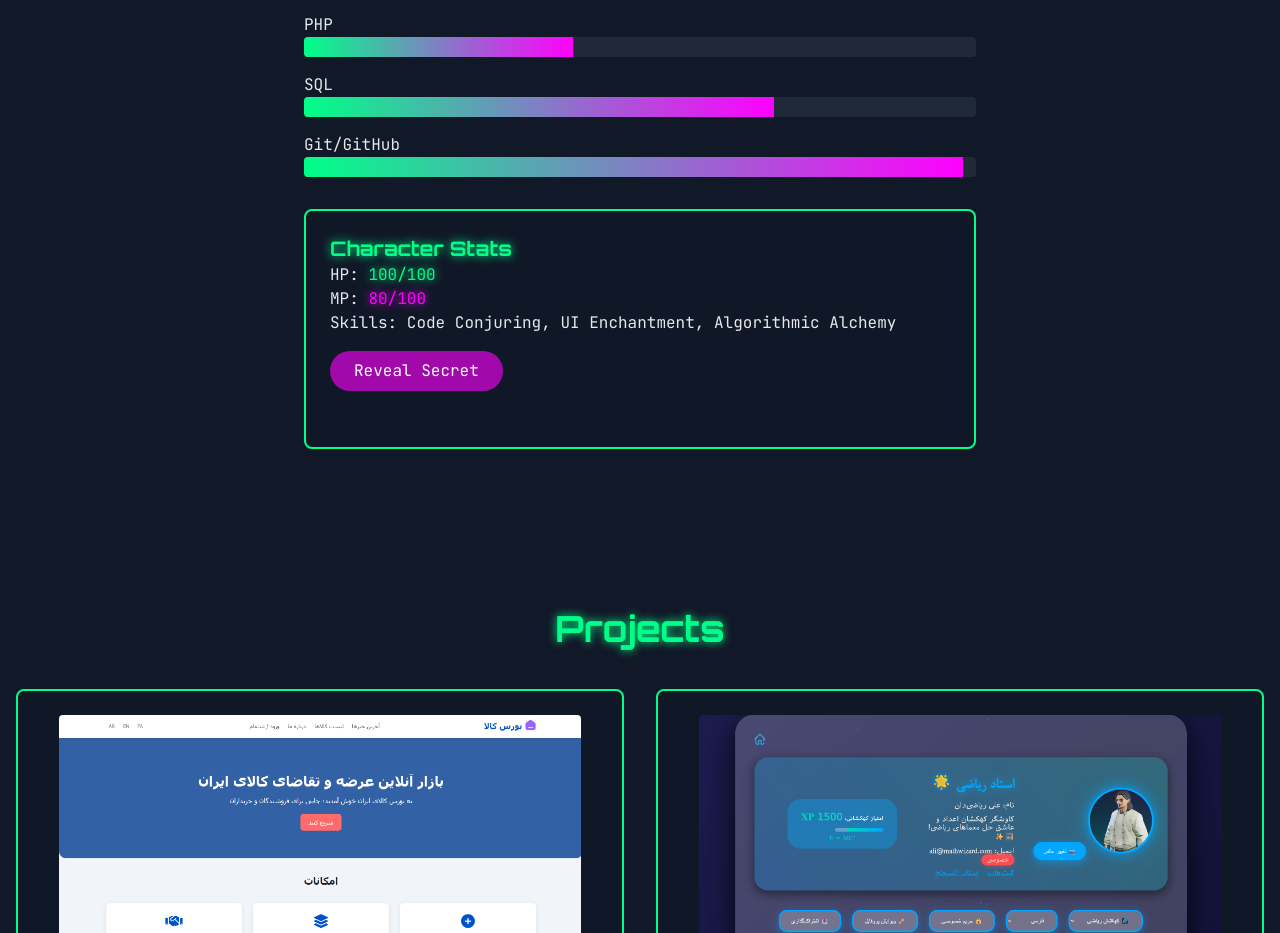
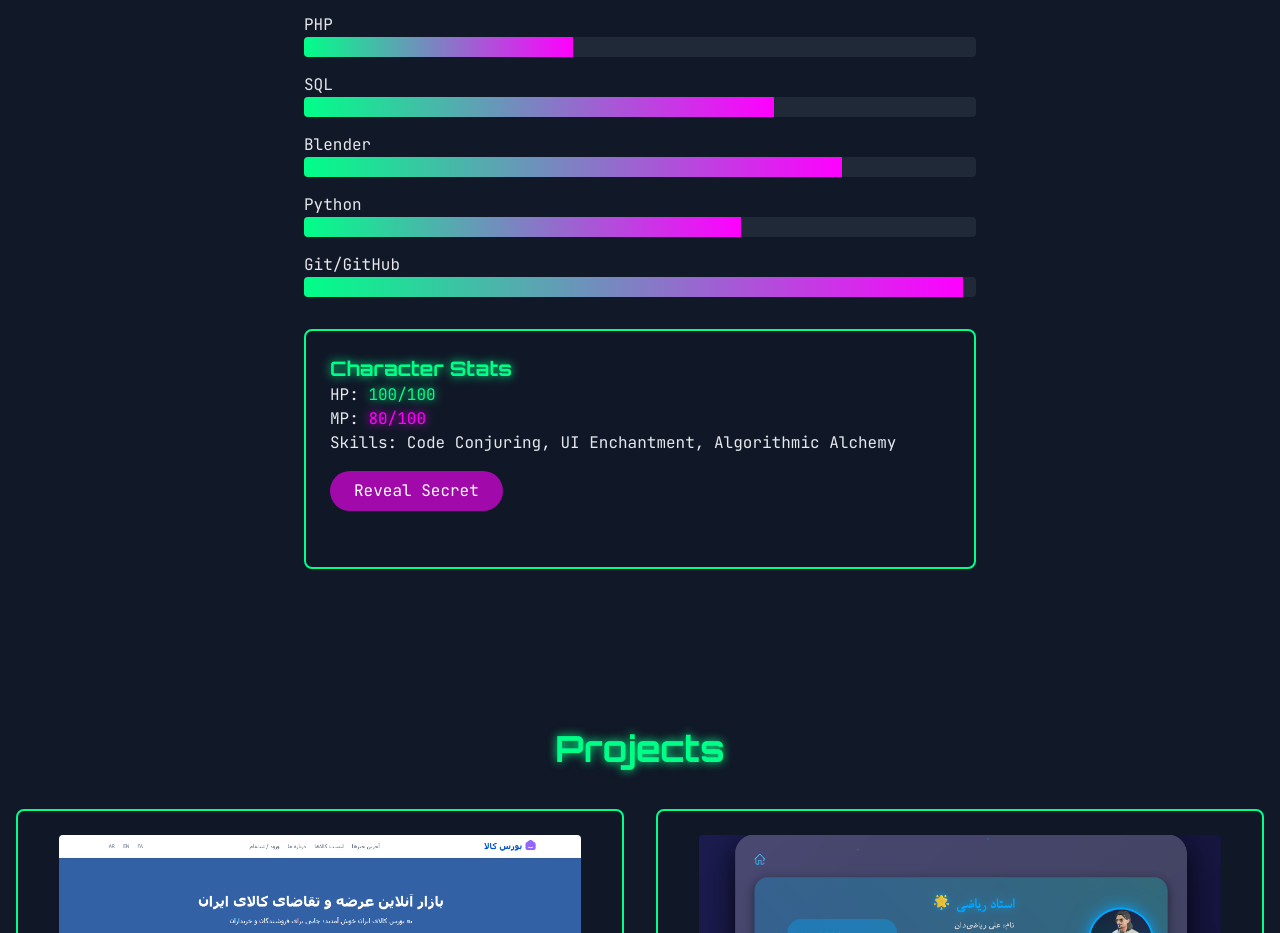
Before and after one commit to Dtera-dev/Dtero-orbit, a plain HTML site: page index.html in a window 1280 px wide. Shown: the part 1383-2316 px from the top of the page. Drawn offline with nearby package versions, Linux system fonts and the light colour scheme.

Commit message:
Update index.html

```diff
--- a/index.html
+++ b/index.html
@@ -58,6 +58,8 @@
           <div><span>Vue</span><div class="skill-bar"><div class="skill-bar-fill" data-width="45%"></div></div></div>
           <div><span>PHP</span><div class="skill-bar"><div class="skill-bar-fill" data-width="40%"></div></div></div>
           <div><span>SQL</span><div class="skill-bar"><div class="skill-bar-fill" data-width="70%"></div></div></div>
+          <div><span>Blender</span><div class="skill-bar"><div class="skill-bar-fill" data-width="80%"></div></div></div>
+          <div><span>Python</span><div class="skill-bar"><div class="skill-bar-fill" data-width="65%"></div></div></div>
           <div><span>Git/GitHub</span><div class="skill-bar"><div class="skill-bar-fill" data-width="98%"></div></div></div>
         </div>
         <div class="mt-8 card p-6">
```
